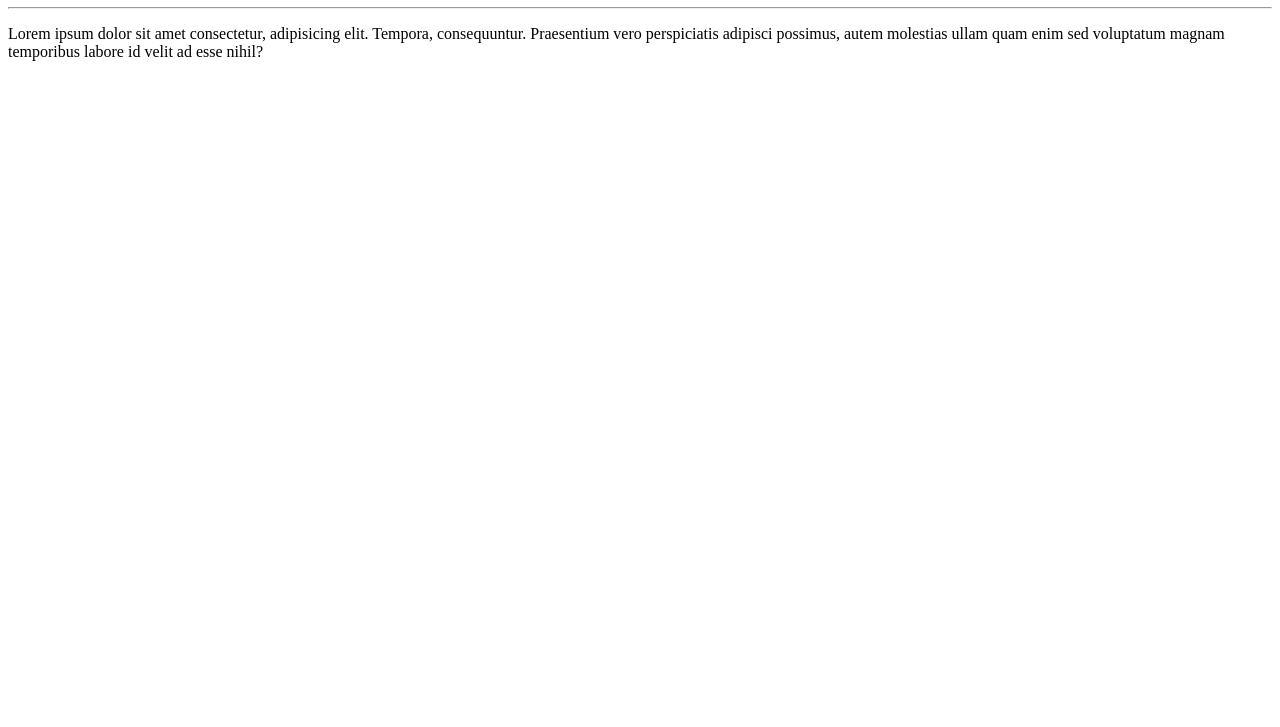
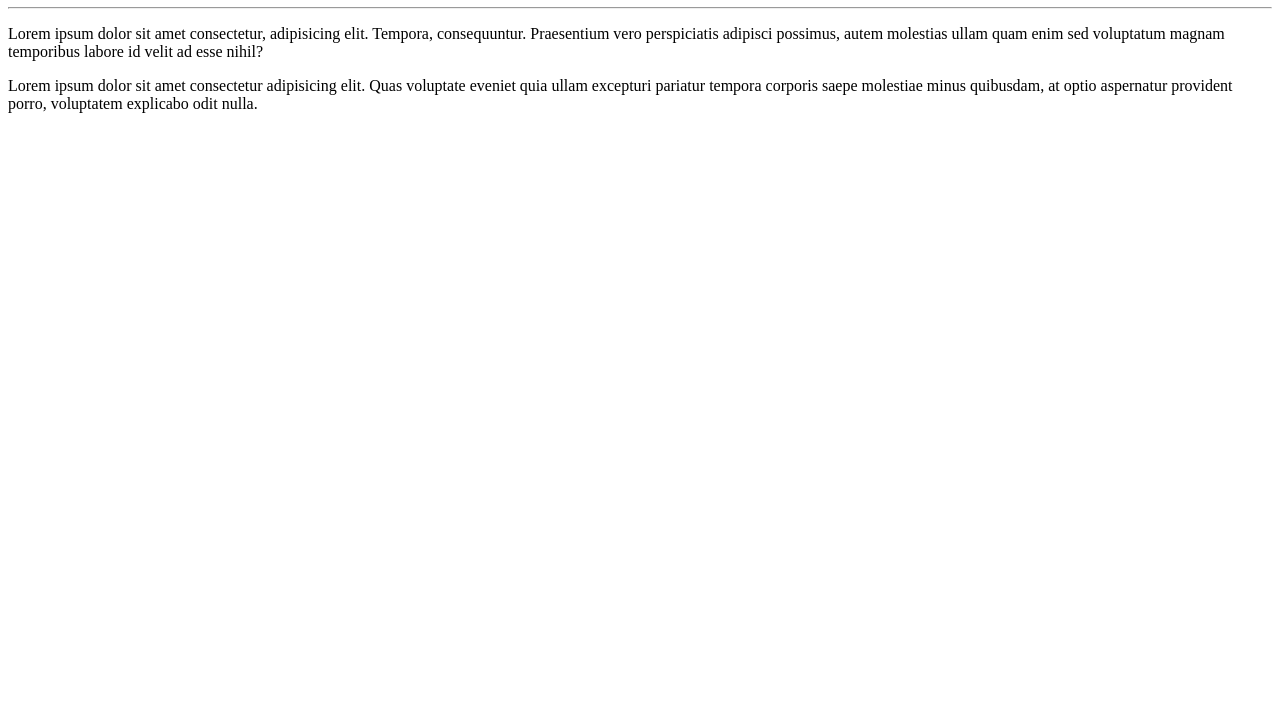
Before and after one commit to EnzoClares/ola-mundo, a plain HTML site: page SITE-EXEMPLO/index.html in a window 1280 px wide. Shown: the part 73-800 px from the top of the page. Drawn offline with Linux system fonts and the light colour scheme.

Commit message:
novo parágrafo

```diff
--- a/SITE-EXEMPLO/index.html
+++ b/SITE-EXEMPLO/index.html
@@ -9,5 +9,6 @@
     <h1>Olá, Mundo!</h1>
     <hr>
     <p>Lorem ipsum dolor sit amet consectetur, adipisicing elit. Tempora, consequuntur. Praesentium vero perspiciatis adipisci possimus, autem molestias ullam quam enim sed voluptatum magnam temporibus labore id velit ad esse nihil?</p>
+    <p>Lorem ipsum dolor sit amet consectetur adipisicing elit. Quas voluptate eveniet quia ullam excepturi pariatur tempora corporis saepe molestiae minus quibusdam, at optio aspernatur provident porro, voluptatem explicabo odit nulla.</p>
 </body>
 </html>
```
